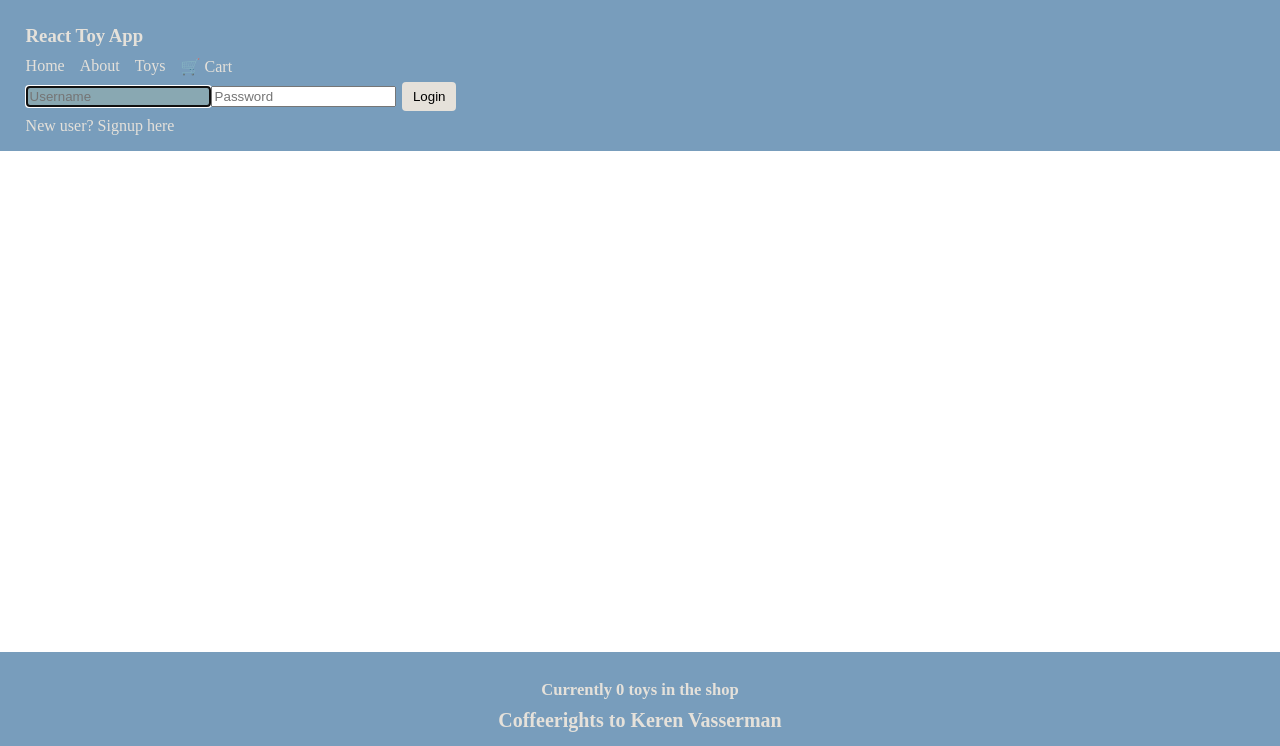
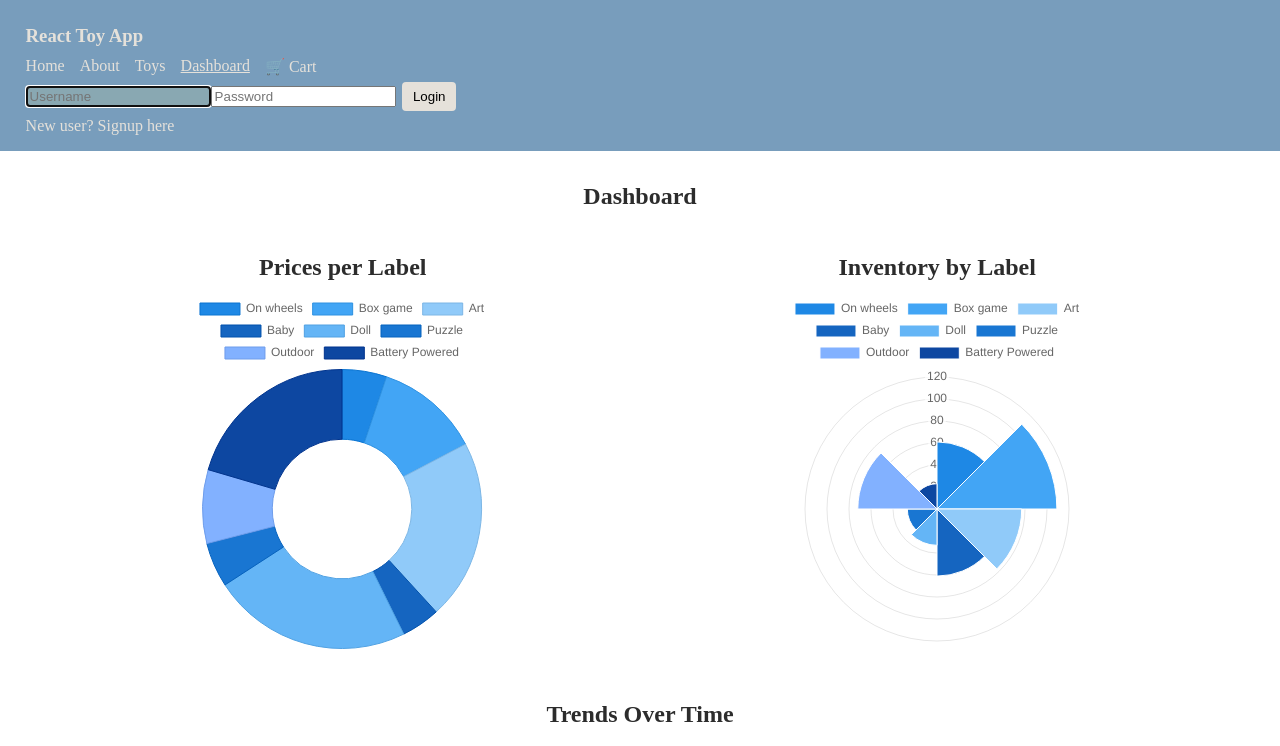
Before and after one commit to supeGirl/mistertoy-frontend, a React (Vite) app in the folder mistertoy-frontend/: page /dashboard in a window 1280 px wide. Shown: the top 746 px of the page. Built offline with nearby package versions, Linux system fonts and the light colour scheme; a web font is replaced by a local one.

Commit message:
Add chart dashboard

```diff
--- a/mistertoy-frontend/package.json
+++ b/mistertoy-frontend/package.json
@@ -10,8 +10,10 @@
     "preview": "vite preview"
   },
   "dependencies": {
-    "axios": "^1.7.8",
+    "axios": "^1.7.9",
+    "chart.js": "^4.4.7",
     "react": "^18.3.1",
+    "react-chartjs-2": "^5.2.0",
     "react-dom": "^18.3.1",
     "react-redux": "^9.1.2",
     "react-router": "^7.0.1",
--- /dev/null
+++ b/mistertoy-frontend/src/assets/style/cmps/Dashboard.css
@@ -0,0 +1,18 @@
+.dashboard {
+  padding: 20px;
+  text-align: center;
+}
+.chart-container {
+  display: flex;
+  justify-content: space-around;
+  flex-wrap: wrap;
+}
+.chart {
+  width: 30%;
+  margin: 20px;
+}
+@media (max-width: 768px) {
+  .chart {
+    width: 90%;
+  }
+}
--- a/mistertoy-frontend/src/assets/style/main.css
+++ b/mistertoy-frontend/src/assets/style/main.css
@@ -21,6 +21,7 @@
 
 @import 'cmps/ShoppingCart.css';
 @import 'cmps/Loader.css';
+@import 'cmps/Dashboard.css';
 
 
 .app {
--- a/mistertoy-frontend/src/cmps/AppHeader.jsx
+++ b/mistertoy-frontend/src/cmps/AppHeader.jsx
@@ -36,6 +36,7 @@ export function AppHeader() {
                     <NavLink to="/" >Home</NavLink>
                     <NavLink to="/about" >About</NavLink>
                     <NavLink to="/toy" >Toys</NavLink>
+                    <NavLink to="/dashboard" >Dashboard</NavLink>
                     <a onClick={onToggleCart} href="#">🛒 Cart</a>
 
                 </nav>
--- /dev/null
+++ b/mistertoy-frontend/src/pages/Dashboard.jsx
@@ -0,0 +1,103 @@
+import React from 'react'
+import {
+  Chart as ChartJS,
+  ArcElement,
+  Tooltip,
+  Legend,
+  RadialLinearScale,
+  CategoryScale,
+  LinearScale,
+  PointElement,
+  LineElement,
+} from 'chart.js'
+import { Doughnut, PolarArea, Line } from 'react-chartjs-2'
+
+ChartJS.register(ArcElement, RadialLinearScale, Tooltip, Legend, CategoryScale, LinearScale, PointElement, LineElement)
+
+export function Dashboard() {
+  // Mock data for labels and random values
+  const labels = ['On wheels', 'Box game', 'Art', 'Baby', 'Doll', 'Puzzle', 'Outdoor', 'Battery Powered']
+  const randomValues = () => labels.map(() => Math.floor(Math.random() * 100) + 10)
+
+  // Updated blue-based color palette
+  const bluePalette = [
+    '#1E88E5', // Primary Blue
+    '#42A5F5', // Light Blue
+    '#90CAF9', // Pale Blue
+    '#1565C0', // Dark Blue
+    '#64B5F6', // Sky Blue
+    '#1976D2', // Deep Blue
+    '#82B1FF', // Bright Blue
+    '#0D47A1', // Navy Blue
+  ]
+
+  // Doughnut Chart Data - Prices per label
+  const priceData = {
+    labels,
+    datasets: [
+      {
+        label: 'Prices per Label',
+        data: randomValues(),
+        backgroundColor: bluePalette,
+        borderColor: bluePalette.map((color) => darkenColor(color)),
+        borderWidth: 1,
+      },
+    ],
+  }
+
+  // PolarArea Chart Data - Inventory percentage by label
+  const inventoryData = {
+    labels,
+    datasets: [
+      {
+        label: 'Inventory Percentage',
+        data: randomValues(),
+        backgroundColor: bluePalette,
+        borderWidth: 1,
+      },
+    ],
+  }
+
+  // Line Chart Data - Trends over time
+  const lineChartData = {
+    labels: ['Jan', 'Feb', 'Mar', 'Apr', 'May', 'Jun'],
+    datasets: [
+      {
+        label: 'Sales Trend',
+        data: Array.from({ length: 6 }, () => Math.floor(Math.random() * 100)),
+        fill: false,
+        backgroundColor: '#1E88E5', // Primary Blue
+        borderColor: '#1E88E5', // Primary Blue
+      },
+    ],
+  }
+
+  // Helper function to darken a color slightly
+  function darkenColor(color, amount = 20) {
+    const col = parseInt(color.slice(1), 16)
+    const r = Math.max(0, (col >> 16) - amount)
+    const g = Math.max(0, ((col >> 8) & 0x00ff) - amount)
+    const b = Math.max(0, (col & 0x0000ff) - amount)
+    return `#${(r << 16 | g << 8 | b).toString(16).padStart(6, '0')}`
+  }
+
+  return (
+    <div className="dashboard">
+      <h1>Dashboard</h1>
+      <div className="chart-container">
+        <div className="chart">
+          <h2>Prices per Label</h2>
+          <Doughnut data={priceData} />
+        </div>
+        <div className="chart">
+          <h2>Inventory by Label</h2>
+          <PolarArea data={inventoryData} />
+        </div>
+        <div className="chart">
+          <h2>Trends Over Time</h2>
+          <Line data={lineChartData} />
+        </div>
+      </div>
+    </div>
+  )
+}
--- a/mistertoy-frontend/src/root-cmp.jsx
+++ b/mistertoy-frontend/src/root-cmp.jsx
@@ -8,6 +8,7 @@ import { AppFooter } from './cmps/AppFooter.jsx'
 
 import { HomePage } from './pages/HomePage.jsx'
 import { AboutUs } from './pages/AboutUs.jsx'
+import { Dashboard } from './pages/Dashboard.jsx'
 import { UserDetails } from './pages/UserDetails.jsx'
 
 import { ToyIndex } from './pages/ToyIndex.jsx'
@@ -25,6 +26,7 @@ export function App() {
                         <Routes>
                             <Route element={<HomePage />} path="/" />
                             <Route element={<AboutUs />} path="/about" />
+                            <Route element={<Dashboard />} path="/dashboard" />
                             <Route element={<ToyIndex />} path="/toy" />
                             <Route element={<ToyEdit />} path="/toy/edit" />
                             <Route element={<ToyEdit />} path="/toy/edit/:toyId" />
```
Also changed, not shown: 1 other file (tests, documents, lock files or other folders).
